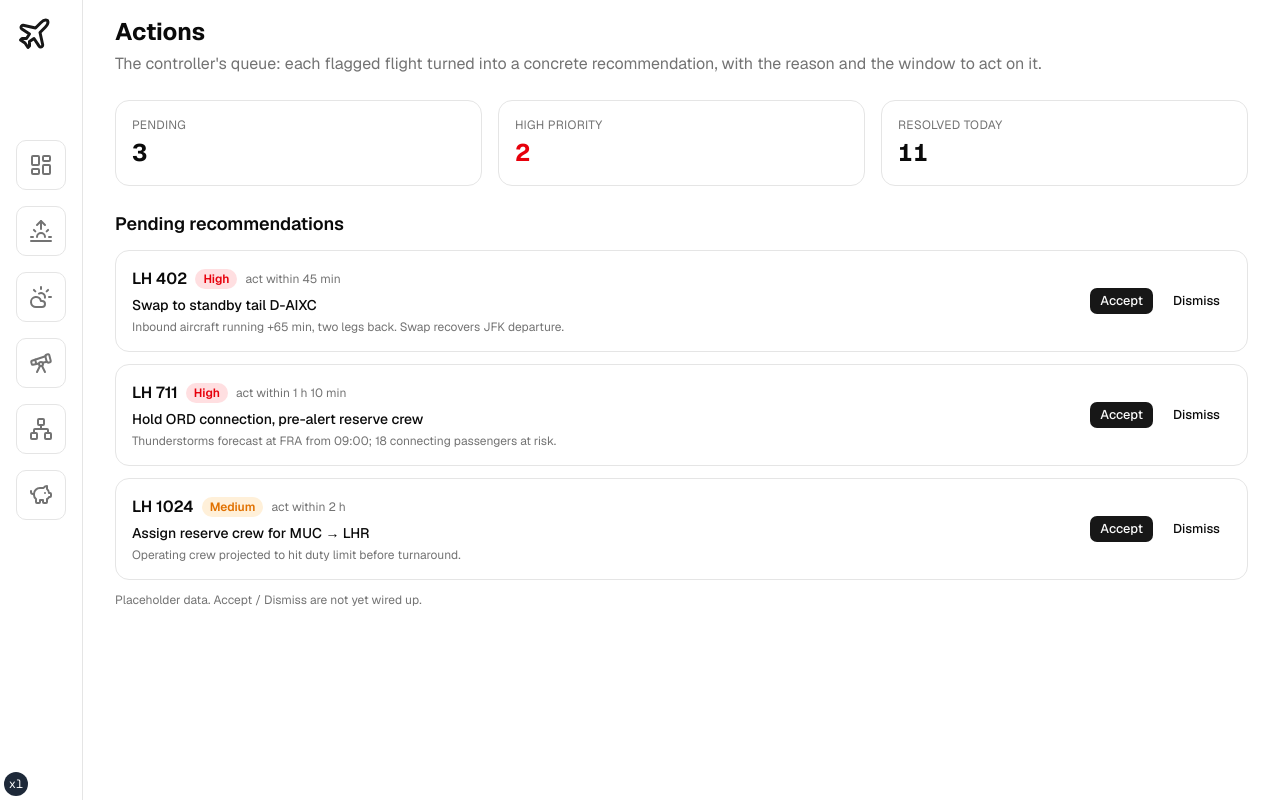
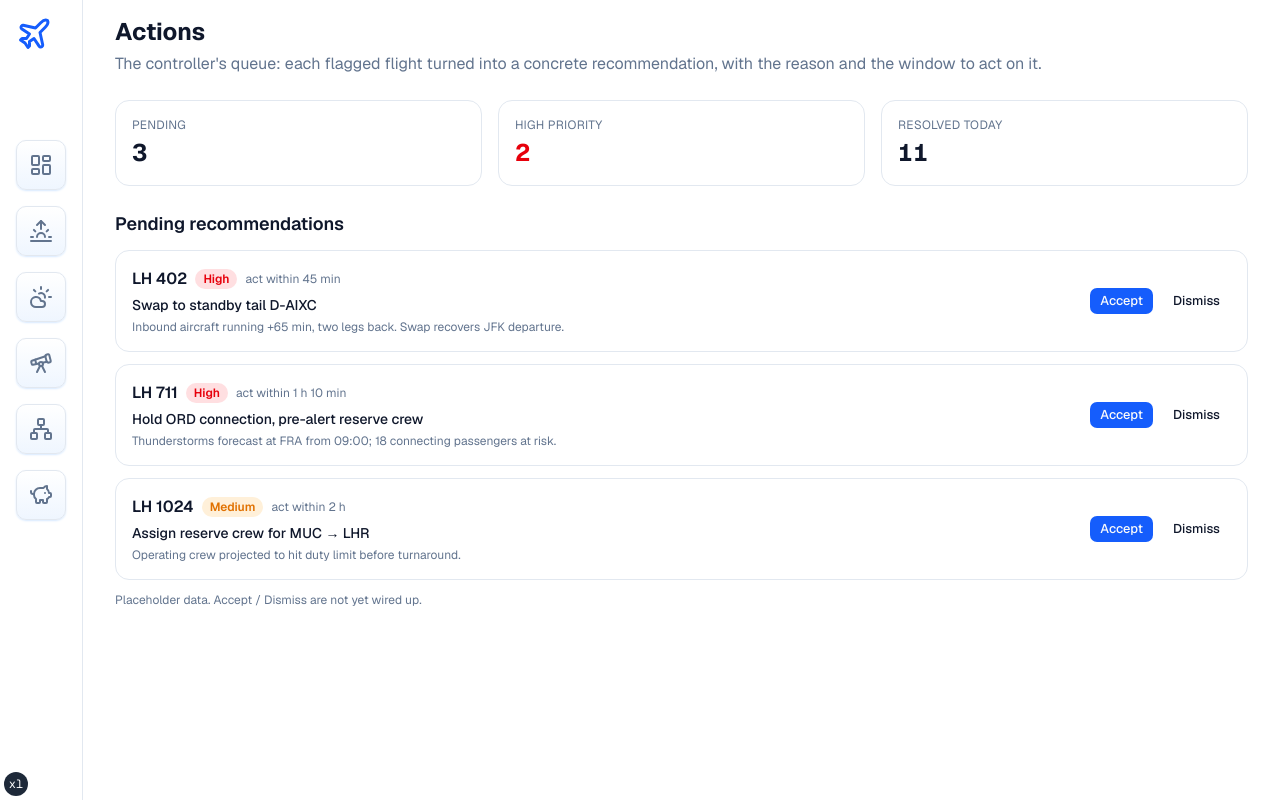
Before and after one commit to AerospaceTeam03/aerospace-miro, a Next.js app in the folder wingman/: page /actions in a window 1280 px wide. Built offline with nearby package versions, Linux system fonts and the light colour scheme.

Commit message:
Apply a light blue theme to the application

```diff
--- a/wingman/src/app/globals.css
+++ b/wingman/src/app/globals.css
@@ -50,71 +50,71 @@
 
 :root {
   --background: oklch(1 0 0);
-  --foreground: oklch(0.145 0 0);
+  --foreground: oklch(0.208 0.042 265.755);
   --card: oklch(1 0 0);
-  --card-foreground: oklch(0.145 0 0);
+  --card-foreground: oklch(0.208 0.042 265.755);
   --popover: oklch(1 0 0);
-  --popover-foreground: oklch(0.145 0 0);
-  --primary: oklch(0.205 0 0);
+  --popover-foreground: oklch(0.208 0.042 265.755);
+  --primary: oklch(0.546 0.245 262.881);
   --primary-foreground: oklch(0.985 0 0);
-  --secondary: oklch(0.97 0 0);
-  --secondary-foreground: oklch(0.205 0 0);
-  --muted: oklch(0.97 0 0);
-  --muted-foreground: oklch(0.556 0 0);
-  --accent: oklch(0.97 0 0);
-  --accent-foreground: oklch(0.205 0 0);
+  --secondary: oklch(0.97 0.014 254.604);
+  --secondary-foreground: oklch(0.488 0.243 264.376);
+  --muted: oklch(0.968 0.007 247.896);
+  --muted-foreground: oklch(0.554 0.046 257.417);
+  --accent: oklch(0.97 0.014 254.604);
+  --accent-foreground: oklch(0.488 0.243 264.376);
   --destructive: oklch(0.577 0.245 27.325);
-  --border: oklch(0.922 0 0);
-  --input: oklch(0.922 0 0);
-  --ring: oklch(0.708 0 0);
-  --chart-1: oklch(0.87 0 0);
-  --chart-2: oklch(0.556 0 0);
-  --chart-3: oklch(0.439 0 0);
-  --chart-4: oklch(0.371 0 0);
-  --chart-5: oklch(0.269 0 0);
+  --border: oklch(0.929 0.013 255.508);
+  --input: oklch(0.929 0.013 255.508);
+  --ring: oklch(0.623 0.214 259.815);
+  --chart-1: oklch(0.623 0.214 259.815);
+  --chart-2: oklch(0.488 0.243 264.376);
+  --chart-3: oklch(0.685 0.169 237.323);
+  --chart-4: oklch(0.585 0.233 277.117);
+  --chart-5: oklch(0.809 0.105 251.813);
   --radius: 0.625rem;
-  --sidebar: oklch(0.985 0 0);
-  --sidebar-foreground: oklch(0.145 0 0);
-  --sidebar-primary: oklch(0.205 0 0);
+  --sidebar: oklch(0.97 0.014 254.604);
+  --sidebar-foreground: oklch(0.208 0.042 265.755);
+  --sidebar-primary: oklch(0.546 0.245 262.881);
   --sidebar-primary-foreground: oklch(0.985 0 0);
-  --sidebar-accent: oklch(0.97 0 0);
-  --sidebar-accent-foreground: oklch(0.205 0 0);
-  --sidebar-border: oklch(0.922 0 0);
-  --sidebar-ring: oklch(0.708 0 0);
+  --sidebar-accent: oklch(0.932 0.032 255.585);
+  --sidebar-accent-foreground: oklch(0.488 0.243 264.376);
+  --sidebar-border: oklch(0.929 0.013 255.508);
+  --sidebar-ring: oklch(0.623 0.214 259.815);
 }
 
 .dark {
-  --background: oklch(0.145 0 0);
-  --foreground: oklch(0.985 0 0);
-  --card: oklch(0.205 0 0);
-  --card-foreground: oklch(0.985 0 0);
-  --popover: oklch(0.205 0 0);
-  --popover-foreground: oklch(0.985 0 0);
-  --primary: oklch(0.922 0 0);
-  --primary-foreground: oklch(0.205 0 0);
-  --secondary: oklch(0.269 0 0);
-  --secondary-foreground: oklch(0.985 0 0);
-  --muted: oklch(0.269 0 0);
-  --muted-foreground: oklch(0.708 0 0);
-  --accent: oklch(0.269 0 0);
-  --accent-foreground: oklch(0.985 0 0);
+  --background: oklch(0.129 0.042 264.695);
+  --foreground: oklch(0.984 0.003 247.858);
+  --card: oklch(0.208 0.042 265.755);
+  --card-foreground: oklch(0.984 0.003 247.858);
+  --popover: oklch(0.208 0.042 265.755);
+  --popover-foreground: oklch(0.984 0.003 247.858);
+  --primary: oklch(0.623 0.214 259.815);
+  --primary-foreground: oklch(0.985 0 0);
+  --secondary: oklch(0.279 0.041 260.031);
+  --secondary-foreground: oklch(0.984 0.003 247.858);
+  --muted: oklch(0.279 0.041 260.031);
+  --muted-foreground: oklch(0.704 0.04 256.788);
+  --accent: oklch(0.279 0.041 260.031);
+  --accent-foreground: oklch(0.984 0.003 247.858);
   --destructive: oklch(0.704 0.191 22.216);
   --border: oklch(1 0 0 / 10%);
   --input: oklch(1 0 0 / 15%);
-  --ring: oklch(0.556 0 0);
-  --chart-1: oklch(0.87 0 0);
-  --chart-2: oklch(0.556 0 0);
-  --chart-3: oklch(0.439 0 0);
-  --chart-4: oklch(0.371 0 0);
-  --chart-5: oklch(0.269 0 0);
-  --sidebar: oklch(0.205 0 0);
-  --sidebar-foreground: oklch(0.985 0 0);
-  --sidebar-primary: oklch(0.488 0.243 264.376);
+  --ring: oklch(0.623 0.214 259.815);
+  --chart-1: oklch(0.623 0.214 259.815);
+  --chart-2: oklch(0.488 0.243 264.376);
+  --chart-3: oklch(0.685 0.169 237.323);
+  --chart-4: oklch(0.585 0.233 277.117);
+  --chart-5: oklch(0.809 0.105 251.813);
+  --sidebar: oklch(0.208 0.042 265.755);
+  --sidebar-foreground: oklch(0.984 0.003 247.858);
+  --sidebar-primary: oklch(0.546 0.245 262.881);
   --sidebar-primary-foreground: oklch(0.985 0 0);
-  --sidebar-accent: oklch(0.269 0 0);
-  --sidebar-accent-foreground: oklch(0.985 0 0);
+  --sidebar-accent: oklch(0.279 0.041 260.031);
+  --sidebar-accent-foreground: oklch(0.984 0.003 247.858);
   --sidebar-border: oklch(1 0 0 / 10%);
-  --sidebar-ring: oklch(0.556 0 0);
+  --sidebar-ring: oklch(0.623 0.214 259.815);
 }
 
 @layer base {
--- a/wingman/src/components/shared/atoms/SidebarButton.tsx
+++ b/wingman/src/components/shared/atoms/SidebarButton.tsx
@@ -20,9 +20,9 @@ export default function SidebarButton({
     <Link
       href={route}
       className={cn(
-        "hover:bg-accent hover:text-accent-foreground text-muted-foreground flex items-center justify-center gap-3 rounded-lg border py-2 transition-colors md:p-3 2xl:justify-start",
+        "text-muted-foreground to-background flex items-center justify-center gap-3 rounded-lg border bg-linear-0 from-blue-50 py-2 shadow-xs shadow-blue-200/60 transition-all hover:border-blue-200 hover:text-blue-700 hover:shadow-md md:p-3 2xl:justify-start",
         {
-          "bg-primary text-primary-foreground hover:bg-primary hover:text-primary-foreground border-transparent":
+          "border-none bg-linear-65 from-blue-600 to-blue-400 text-white shadow-md shadow-blue-500/40 hover:from-blue-600 hover:to-blue-400 hover:text-white":
             isActive,
         }
       )}
```
